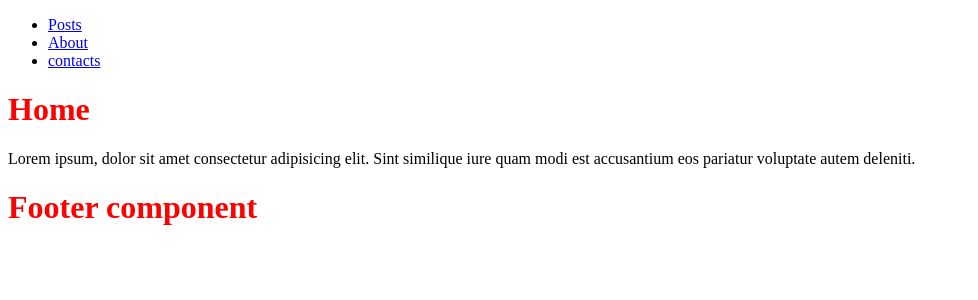
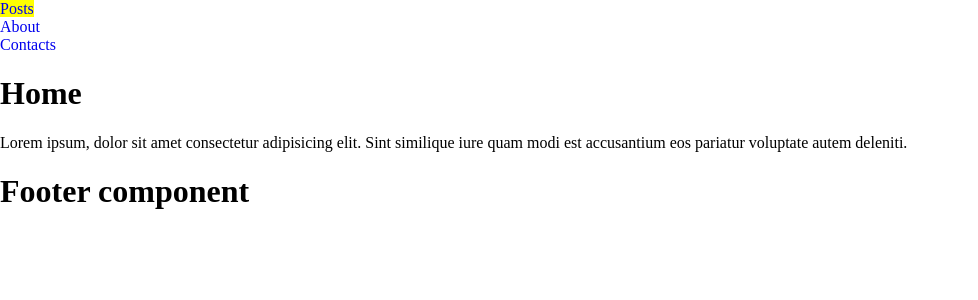
Before and after one commit to gend01/reactDev, a React (Create React App) app: page / in a window 1280 px wide. Shown: the top 300 px of the page, without its empty margins (0-978 px from the left). Built offline with nearby package versions, Linux system fonts and the light colour scheme.

Commit message:
dev-react-router

```diff
--- a/package.json
+++ b/package.json
@@ -8,6 +8,7 @@
     "@testing-library/user-event": "^12.1.10",
     "react": "^17.0.2",
     "react-dom": "^17.0.2",
+    "react-router-dom": "^5.2.0",
     "react-scripts": "4.0.3",
     "web-vitals": "^1.0.1"
   },
--- a/src/components/App.jsx
+++ b/src/components/App.jsx
@@ -1,18 +1,20 @@
 import React from "react";
-
+import { BrowserRouter } from "react-router-dom";
 import Header from "./static/Header";
-import Home from "./pages/Home";
-import About from "./pages/About";
 import Footer from "./static/Footer";
+import Router from "./Router"
+import index from "../index.css"
 
 
 function App() {
   return (
-    <div className="App">
-      <Header />
-      <Home />
-      <Footer />
-    </div>
+    <BrowserRouter>
+      <div className="App">
+        <Header />
+        <Router />
+        <Footer />
+      </div>
+    </BrowserRouter>
   );
 }
 
--- /dev/null
+++ b/src/components/Router.jsx
@@ -0,0 +1,14 @@
+import React from "react";
+import { Switch, Route }  from "react-router-dom";
+
+import Home from "./pages/Home";
+import About from "./pages/About";
+
+export default  function Router() {
+    return (
+        <Switch>
+            <Route exact path="/" component={Home}/>
+            <Route path="/about" component={About}/>
+        </Switch>
+    )
+}
--- /dev/null
+++ b/src/components/modules/MenuNav.jsx
@@ -0,0 +1,17 @@
+import React from "react";
+import { NavLink } from "react-router-dom";
+import styles from "../modules/styles.module.css";
+
+
+
+export default function Menu({ links }) {
+    return (
+        <ul>
+            {links.map(({ name, href}) => (
+                <li key={href}>
+                    <NavLink exact className="nav-link" styles={styles} to={href}>{name}</NavLink>
+                </li>
+            ))}
+        </ul>
+    );
+}
--- a/src/components/pages/Home/styles.module.css
+++ b/src/components/pages/Home/styles.module.css
@@ -1,3 +1,8 @@
-h1 {
-    color: red;
+ul {
+    list-style-type: none;
+    padding: 0;
+    margin: 0;
 }
+a {
+    text-decoration: none;
+}
--- a/src/components/static/Header.jsx
+++ /dev/null
@@ -1,23 +0,0 @@
-import React from "react";
-
-
-
-function Header() {
-
-
-
-  return (
-
-    <header>
-        <ul>
-            <li><a href="/">Posts</a></li>
-            <li><a href="/about">About</a></li>
-            <li><a href="/contacts">contacts</a></li>
-        </ul>
-    </header>
-
-  );
-
-}
-
-export default Header;
--- /dev/null
+++ b/src/components/static/Header/index.jsx
@@ -0,0 +1,18 @@
+import React from "react";
+import Menu from "../../modules/MenuNav"
+import menuLinks from './menu.json'
+
+
+function Header({ router }) {
+
+  return (
+
+    <header>
+        <Menu links={menuLinks}/>
+    </header>
+
+  );
+
+}
+
+export default Header;
--- /dev/null
+++ b/src/components/static/Header/menu.json
@@ -0,0 +1,5 @@
+[
+    {"name": "Posts", "href": "/"},
+    {"name": "About", "href": "/about"},
+    {"name": "Contacts", "href": "/contacts"}
+]
--- a/src/index.css
+++ b/src/index.css
@@ -11,3 +11,7 @@ li {
 a {
     text-decoration: none;
 }
+
+.nav-link.active {
+    background: yellow;
+}
```
Also changed, not shown: src/components/modules/styles.module.css (added), 1 other file (tests, documents, lock files or other folders).
